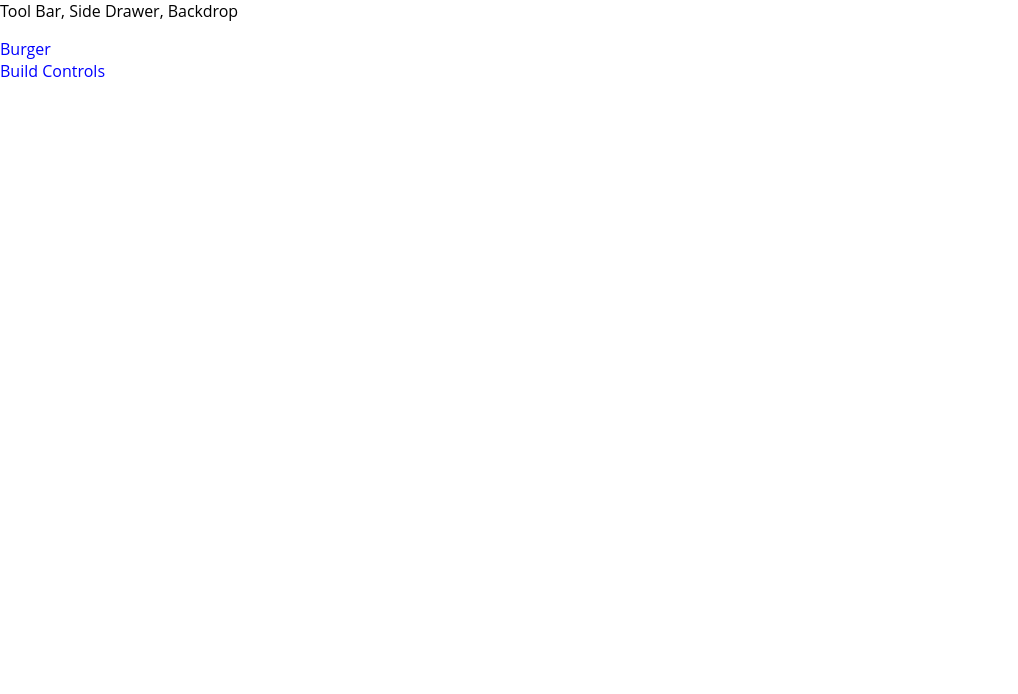
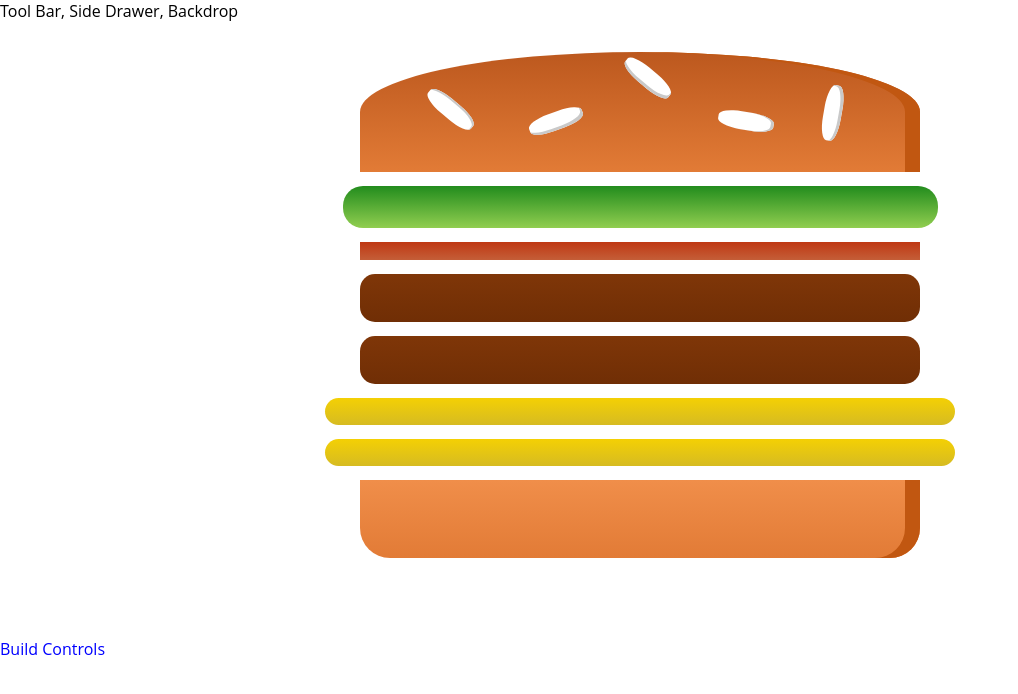
Before and after one commit to giacomo9999/react-bb-201220, a React (Create React App) app: page / in a window 1280 px wide. Shown: the top 694 px of the page, without its empty margins (0-1018 px from the left). Built offline with nearby package versions, Linux system fonts and the light colour scheme; the HTML template or start-up script is replaced by a standard one.

Commit message:
Added dynamic assignment of ingredients.

```diff
--- a/src/components/Burger/Burger.js
+++ b/src/components/Burger/Burger.js
@@ -0,0 +1,22 @@
+import React from "react";
+import classes from "./Burger.module.css";
+import BurgerIngredient from "./BurgerIngredient/BurgerIngredient";
+
+const burger = (props) => {
+  const transformedIngredients = Object.keys(props.ingredients).map((elem) => {
+    return [...Array(props.ingredients[elem])].map((_, index) => (
+      <BurgerIngredient key={index} type={elem} />
+    ));
+  });
+  console.log(transformedIngredients);
+
+  return (
+    <div className={classes.Burger}>
+      <BurgerIngredient type="bread-top" />
+      {transformedIngredients}
+      <BurgerIngredient type="bread-bottom" />
+    </div>
+  );
+};
+
+export default burger;
--- /dev/null
+++ b/src/components/Burger/Burger.module.css
@@ -0,0 +1,30 @@
+.Burger {
+  width: 100%;
+  margin: auto;
+  height: 250px;
+  overflow: scroll;
+  text-align: center;
+  font-weight: bold;
+  font-size: 1.2rem;
+}
+
+@media (min-width: 500px) and (min-height: 400px) {
+  .Burger {
+    width: 350px;
+    height: 300px;
+  }
+}
+
+@media (min-width: 500px) and (min-height: 401px) {
+  .Burger {
+    width: 450px;
+    height: 400px;
+  }
+}
+
+@media (min-width: 1000px) and (min-height: 700px) {
+  .Burger {
+    width: 700px;
+    height: 600px;
+  }
+}
--- a/src/containers/BurgerBuilder/BurgerBuilder.js
+++ b/src/containers/BurgerBuilder/BurgerBuilder.js
@@ -1,11 +1,13 @@
 import React, { Component } from "react";
 import Aux from "../../hoc/Aux";
+import Burger from "../../components/Burger/Burger";
 
 class BurgerBuilder extends Component {
+  state = { ingredients: { salad: 1, bacon: 1, meat: 2, cheese: 2 } };
   render() {
     return (
       <Aux>
-        <div>Burger</div>
+        <Burger ingredients={this.state.ingredients} />
         <div>Build Controls</div>
       </Aux>
     );
```
Also changed, not shown: 1 other file (tests, documents, lock files or other folders).
